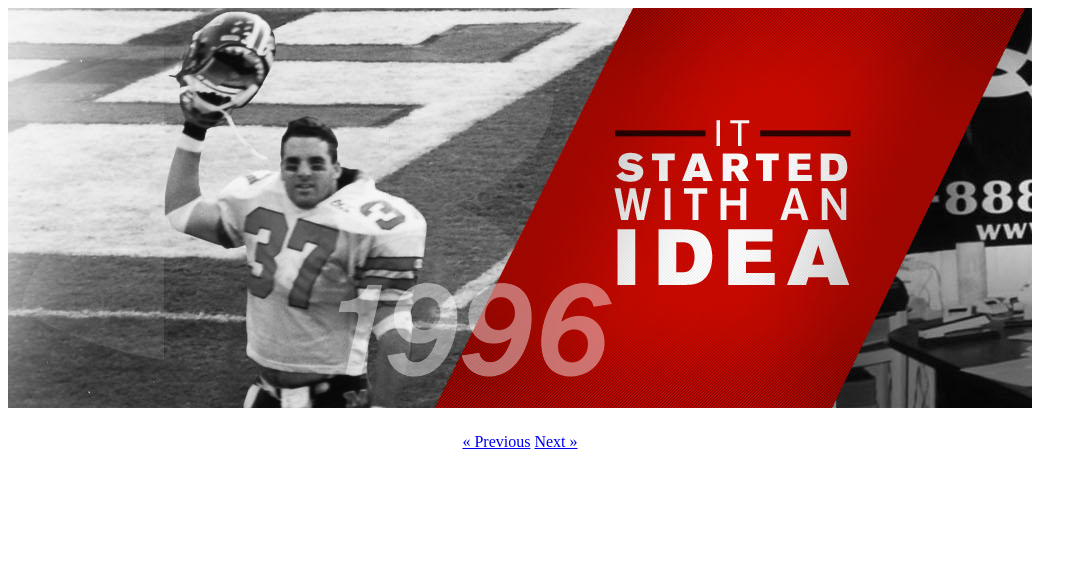
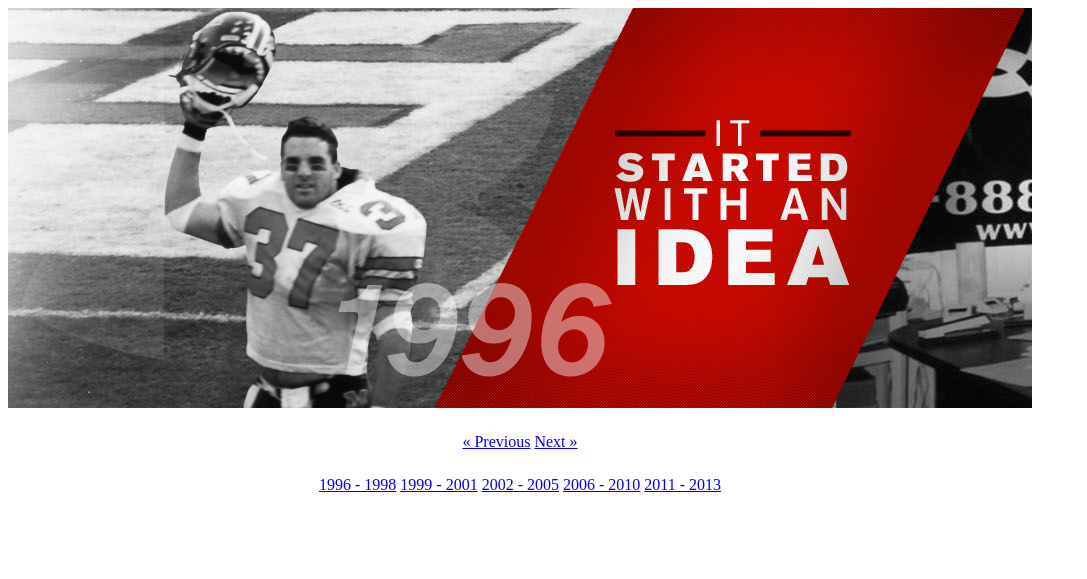
Before and after one commit to jrussellnj/rtparallax, a PHP site: page / in a window 1280 px wide. Shown: the top 579 px of the page, without its empty margins (0-1087 px from the left). Run offline with PHP 8.4, Linux system fonts and the light colour scheme.

Commit message:
Adding year-range navigation

```diff
--- a/index.php
+++ b/index.php
@@ -19,7 +19,22 @@
             'height': 400,
             'slideDistance': [ 784, 671, 535, 864, 1090, 865, 468, 664, 778, 1097, 757, 584, 896 ],
 			'speed': 1250,
-            'width': 1024
+            'width': 1024,
+			'onLoadComplete': function() {
+
+				var _this = this;
+
+				// This is how the pagination is set up for our year range clickable tags. It is a mapping for
+				// those tags to the first page in the range in the slider.
+				var yearRangeToPages = [ 0, 4, 5, 9, 12 ];
+
+				$('.rtp-by-year').click(function(ev) {
+					ev.preventDefault();
+
+					var thisIndex = $(this).parent().children().index(this);
+					_this.slideToPage(yearRangeToPages[thisIndex]);
+				});
+			}
          });
     });
     </script>
@@ -33,6 +48,14 @@
         <a href="#" class="rtp-next">Next &raquo;</a>
     </div>
 
+    <div style="width: 1024px; margin-top: 25px; text-align: center;">
+        <a href="#" class="rtp-by-year">1996 - 1998</a>
+        <a href="#" class="rtp-by-year">1999 - 2001</a>
+        <a href="#" class="rtp-by-year">2002 - 2005</a>
+        <a href="#" class="rtp-by-year">2006 - 2010</a>
+        <a href="#" class="rtp-by-year">2011 - 2013</a>
+    </div>
+
     <div id="pagination"> </div>
 </body>
 </html>
--- a/js/rtparallax.js
+++ b/js/rtparallax.js
@@ -122,6 +122,9 @@ var l = function() { console.log($.makeArray(arguments).join(' ')); };
                             theImage.load(function() {
                                 _backgroundImageWidth = $(this).width();
                                 _figurePageCount();
+
+								// If the user has provided a function to call after initialization, call it here
+								_options.onLoadComplete.call(_this);
                             });
                         }
 				});
@@ -141,9 +144,6 @@ var l = function() { console.log($.makeArray(arguments).join(' ')); };
                 $(window).resize(function() {
                     _figurePageCount();
                 });
-
-				// If the user has provided a function to call after initialization, call it here
-				_options.onLoadComplete.call(_this);
 			};
 
 			// Calculate how far to slide the images in the given direction and then carry out the slide
@@ -279,6 +279,41 @@ var l = function() { console.log($.makeArray(arguments).join(' ')); };
 				}
 			}
 
+			// Allow sliding to a particular page in the slider
+			this.slideToPage = function(page) {
+				if (page && !isNaN(page)) {
+					if ($.isArray(_options.slideDistance)) {
+
+						var newMarginToSlideTo = 0;
+
+						for (var i = 0; i < (page - 1); i++) {
+							newMarginToSlideTo += _options.slideDistance[i];
+						}
+
+						newMarginToSlideTo *= -1;
+
+						var stepAmount = 0.25;
+						var thisStep = 1;
+
+						$('#rtp-container').children().each(function(index, element) {
+
+							// Get the image to slide and its current left margin
+							var thisImage = $('img', this);
+
+							// Update the margin to slide to for each layer up the slider
+							var slideTo = newMarginToSlideTo * thisStep;
+
+							// Carry out the sliding animation
+							thisImage.stop(true, true).animate( { 'margin-left': slideTo + 'px' }, _options.speed, _options.easing, function() { _options.onSlideComplete.call(_this) });
+
+							thisStep += stepAmount;
+						});
+
+						this.currentPage = page;
+					}
+				}
+			}
+
 			/* ---------- Initialize the plugin */
 			_initialize();
 		}
```
Also changed, not shown: images/timeline-bg1.jpg, images/timeline-bg2.png.
